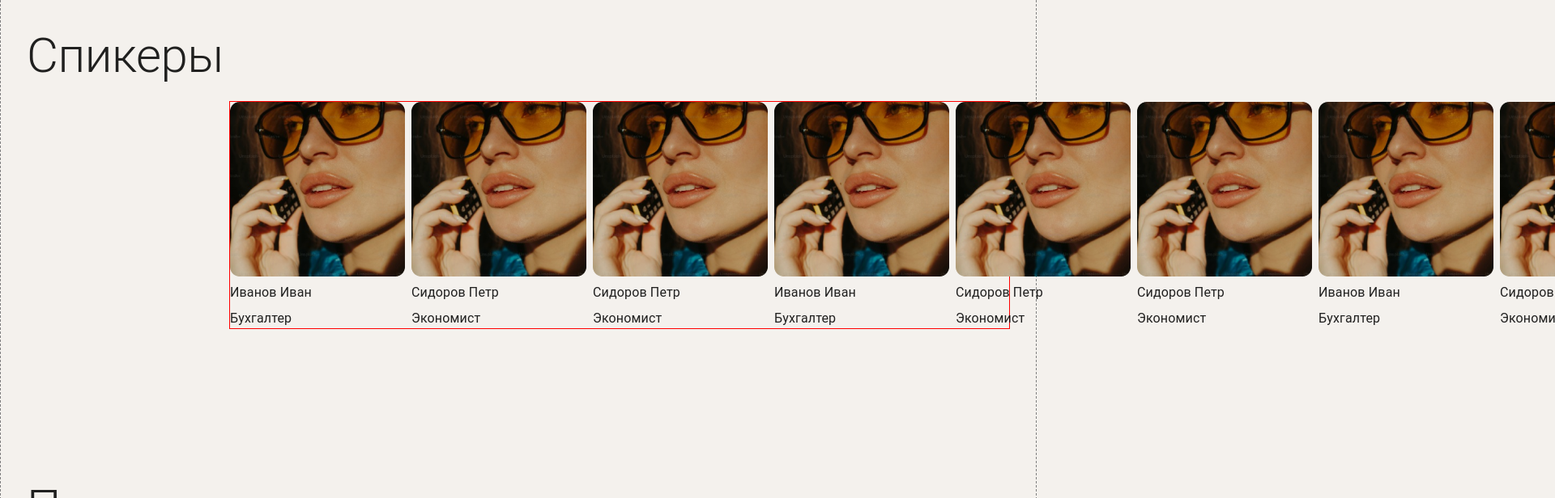
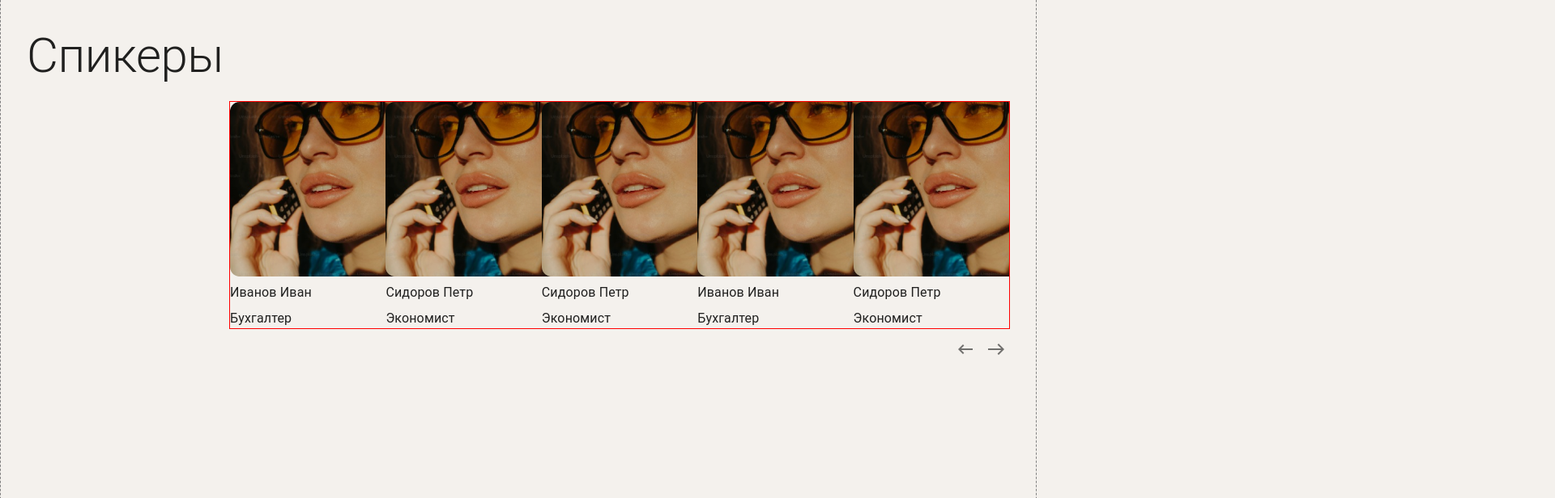
Before and after one commit to yandex-funtech-it-events/frontend, a React (Vite) app: page /single-event in a window 1280 px wide. Shown: the part 1580-2196 px from the top of the page at 81% size, 1920 px wide, since content can reach past the window. Built offline with nearby package versions, Linux system fonts and the light colour scheme.

Commit message:
feat: sliders without typo + footer menu

```diff
--- /dev/null
+++ b/src/pages/single-event/components/footer-tabs.tsx
@@ -0,0 +1,15 @@
+import React from 'react';
+import { Box } from '@mui/material';
+
+const FooterTabs: React.FC = () => {
+  return (
+    <Box
+      component="section"
+      display="flex"
+      mb={5}
+      sx={{ width: '100%', border: '1px solid green' }}
+    ></Box>
+  );
+};
+
+export default FooterTabs;
--- a/src/pages/single-event/components/how-it-was/components/carousel.tsx
+++ b/src/pages/single-event/components/how-it-was/components/carousel.tsx
@@ -45,44 +45,42 @@ const Carousel: React.FC = () => {
       <Box
         display="flex"
         sx={{
-          width: '99%',
-          gap: '16px',
-          border: '1px solid red',
+          width: '888px',
+          overflow: 'hidden',
         }}
       >
-        <Swiper ref={sliderRef} modules={[Navigation, Pagination, Scrollbar, A11y]} loop>
+        <Swiper
+          ref={sliderRef}
+          modules={[Navigation, Pagination, Scrollbar, A11y]}
+          loop
+          slidesPerView={4}
+        >
           {posterImages.map((event, i) => (
             <SwiperSlide key={i}>
-              <img src={event.img} width="216px" height="216px" style={{ objectFit: 'cover' }} />
+              <img
+                src={event.img}
+                width="216px"
+                height="216px"
+                style={{
+                  objectFit: 'cover',
+                  boxSizing: 'border-box',
+                  overflow: 'hidden',
+                  marginRight: '8px',
+                  borderRadius: '12px',
+                }}
+              />
             </SwiperSlide>
           ))}
         </Swiper>
-        {/* <IconButton
-          onClick={handlePrev}
-          sx={{
-            padding: '8px',
-            position: 'absolute',
-            top: '45%',
-            left: '-15px',
-            zIndex: '99',
-            backgroundColor: 'rgba(255, 255, 255, 0.12)',
-          }}
-        >
+      </Box>
+
+      <Box mt={2} display="flex" alignSelf="end" gap={1}>
+        <IconButton onClick={handlePrev}>
           <KeyboardBackspaceIcon />
         </IconButton>
-        <IconButton
-          onClick={handleNext}
-          sx={{
-            padding: '8px',
-            position: 'absolute',
-            top: '45%',
-            right: '-15px',
-            zIndex: '99',
-            backgroundColor: 'rgba(255, 255, 255, 0.12)',
-          }}
-        >
+        <IconButton onClick={handleNext}>
           <EastIcon />
-        </IconButton> */}
+        </IconButton>
       </Box>
     </Box>
   );
--- a/src/pages/single-event/components/how-it-was/components/navigaton.tsx
+++ /dev/null
@@ -1,8 +0,0 @@
-import React from 'react';
-import { Box } from '@mui/material';
-
-const Navigation: React.FC = () => {
-  return <Box component="section" display="flex" flexDirection="column"></Box>;
-};
-
-export default Navigation;
--- a/src/pages/single-event/components/how-it-was/index.tsx
+++ b/src/pages/single-event/components/how-it-was/index.tsx
@@ -2,7 +2,6 @@ import React from 'react';
 import { Box, Typography } from '@mui/material';
 
 import Carousel from './components/carousel';
-import Navigation from './components/navigaton';
 
 const HowItWas: React.FC = () => {
   return (
@@ -13,7 +12,6 @@ const HowItWas: React.FC = () => {
       </Typography>
 
       <Carousel />
-      <Navigation />
     </Box>
   );
 };
--- a/src/pages/single-event/components/speakers/index.tsx
+++ b/src/pages/single-event/components/speakers/index.tsx
@@ -1,9 +1,25 @@
 import React from 'react';
-import { Typography, Box } from '@mui/material';
+import { Typography, Box, IconButton } from '@mui/material';
+import { Swiper, SwiperRef, SwiperSlide } from 'swiper/react';
+import KeyboardBackspaceIcon from '@mui/icons-material/KeyboardBackspace';
+import EastIcon from '@mui/icons-material/East';
+import { A11y, Navigation, Pagination, Scrollbar } from 'swiper/modules';
 import SpeakerCard from './components/speakers-card';
 import { mockDataSpeakers } from '../../../../libs/constants';
 
 const Speakers: React.FC = () => {
+  const sliderRef = React.useRef<SwiperRef>(null);
+
+  const handlePrev = React.useCallback(() => {
+    if (!sliderRef.current) return;
+    sliderRef.current.swiper.slidePrev();
+  }, []);
+
+  const handleNext = React.useCallback(() => {
+    if (!sliderRef.current) return;
+    sliderRef.current.swiper.slideNext();
+  }, []);
+
   return (
     <Box component="section" display="flex" flexDirection="column" sx={{ marginBottom: '185px' }}>
       <Typography component="h2" variant="h2" mb={5}>
@@ -16,9 +32,33 @@ const Speakers: React.FC = () => {
         flexWrap="nowrap"
         sx={{ border: '1px solid red', marginLeft: '250px' }}
       >
-        {mockDataSpeakers.map((card, i) => (
-          <SpeakerCard key={i} data={card.data} profession={card.profession} />
-        ))}
+        <Box
+          display="flex"
+          sx={{
+            overflow: 'hidden',
+          }}
+        >
+          <Swiper
+            ref={sliderRef}
+            modules={[Navigation, Pagination, Scrollbar, A11y]}
+            loop
+            slidesPerView={5}
+          >
+            {mockDataSpeakers.map((card, i) => (
+              <SwiperSlide key={i}>
+                <SpeakerCard key={i} data={card.data} profession={card.profession} />
+              </SwiperSlide>
+            ))}
+          </Swiper>
+        </Box>
+      </Box>
+      <Box mt={2} display="flex" alignSelf="end" gap={1}>
+        <IconButton onClick={handlePrev}>
+          <KeyboardBackspaceIcon />
+        </IconButton>
+        <IconButton onClick={handleNext}>
+          <EastIcon />
+        </IconButton>
       </Box>
     </Box>
   );
--- a/src/pages/single-event/index.tsx
+++ b/src/pages/single-event/index.tsx
@@ -11,6 +11,7 @@ import Community from './components/community';
 import Questions from './components/questions';
 import HowItWas from './components/how-it-was';
 import EventProgram from './components/event-program';
+import FooterTabs from './components/footer-tabs';
 
 const SingleEvent: React.FC = () => {
   return (
@@ -27,8 +28,8 @@ const SingleEvent: React.FC = () => {
       <Map />
       <Community />
       <Questions />
-      {/*Не сверстан*/}
       <HowItWas />
+      <FooterTabs />
     </Container>
   );
 };
```
